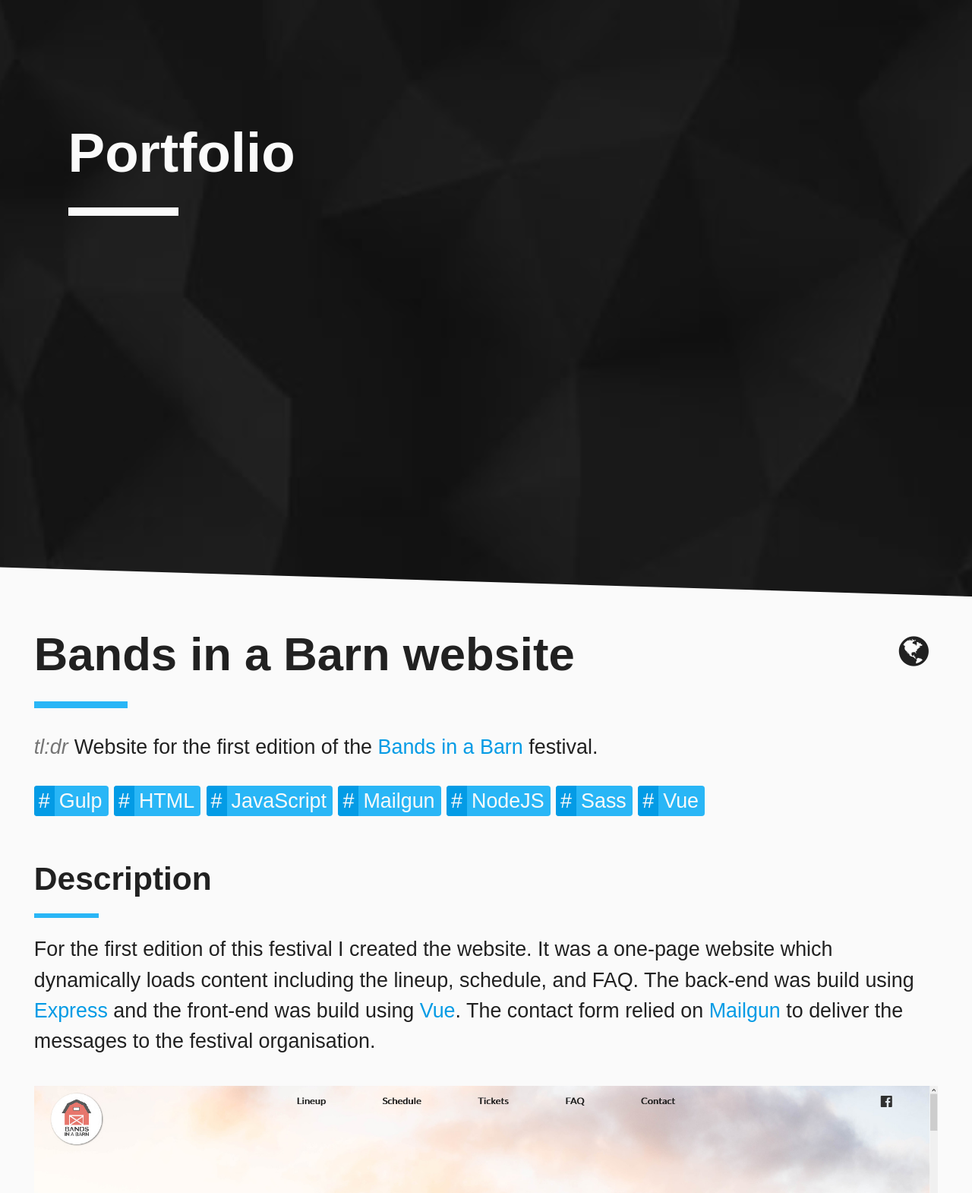
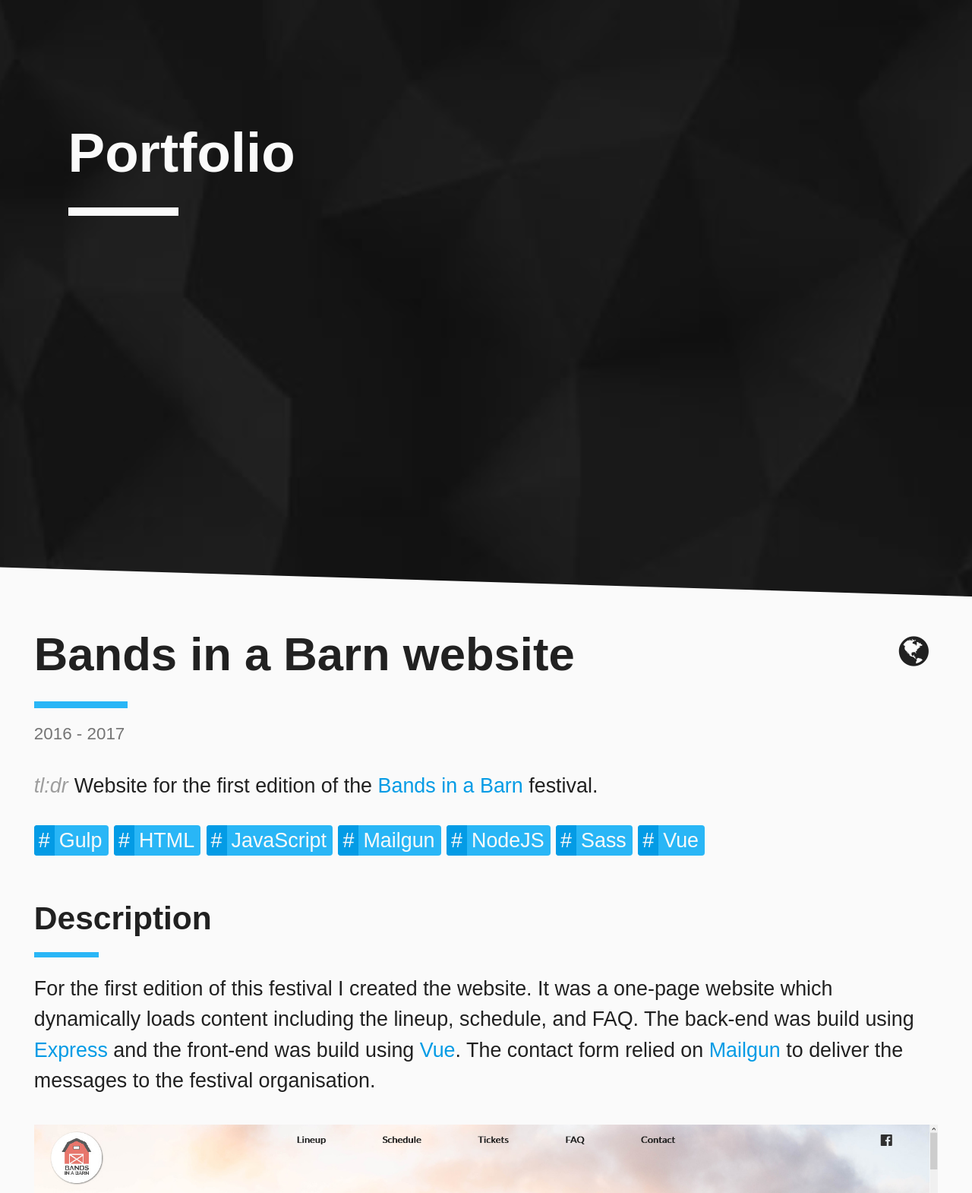
Before and after one commit to fossabot/portfolio-12, a Jekyll site: the page built from portfolio/bands-in-a-barn-website.html, in a window 1280 px wide. Shown: the whole page at 76% size. Built offline with Jekyll 4.4.1, drawn with Linux system fonts in a browser that asks for light colours.

Commit message:
Add start and end year to project layout

```diff
--- a/_layouts/project.html
+++ b/_layouts/project.html
@@ -38,6 +38,12 @@
 
         <h2 class="short-underline">{{ project.name }}</h2>
 
+        {% if project.start_year != project.end_year %}
+        <p class="article__date">{{ project.start_year }} - {{ project.end_year }}</p>
+        {% else %}
+        <p class="article__date">{{ project.start_year }}</p>
+        {% endif %}
+
         {% if project.tldr != null %}
         <p class="article__named-line" data-name="tl:dr">{{ project.tldr }}</p>
         {% endif %}
--- a/styles/_article.scss
+++ b/styles/_article.scss
@@ -5,13 +5,19 @@
   position: relative;
 
   &::before {
-    color: $clr-primary-gray;
+    color: $clr-secondary-gray;
     content: attr(data-name);
     font-size: $fontsize-subtext;
     font-style: italic;
     margin: deep-map-get($dimensions-article, mobile, margin, named-line);
     pointer-events: none;
   }
+}
+
+.article__date {
+  color: $clr-primary-gray;
+  font-size: $fontsize-subtext;
+  margin: deep-map-get($dimensions-article, mobile, margin, date);
 }
 
 .article__figure {
--- a/styles/variables/_colors.scss
+++ b/styles/variables/_colors.scss
@@ -5,6 +5,7 @@
 
 $clr-secondary-accent: #039be5;
 $clr-secondary-black: #313131;
+$clr-secondary-gray: #9e9e9e;
 $clr-secondary-white: #fff;
 
 $clr-background: $clr-primary-white;
--- a/styles/variables/_dimensions.scss
+++ b/styles/variables/_dimensions.scss
@@ -10,6 +10,7 @@
   ),
   mobile: (
     margin: (
+      date: -.6em 0 1.4em 0,
       image: .5em 0,
       named-line: 0 .3em 0 0
     )
```
